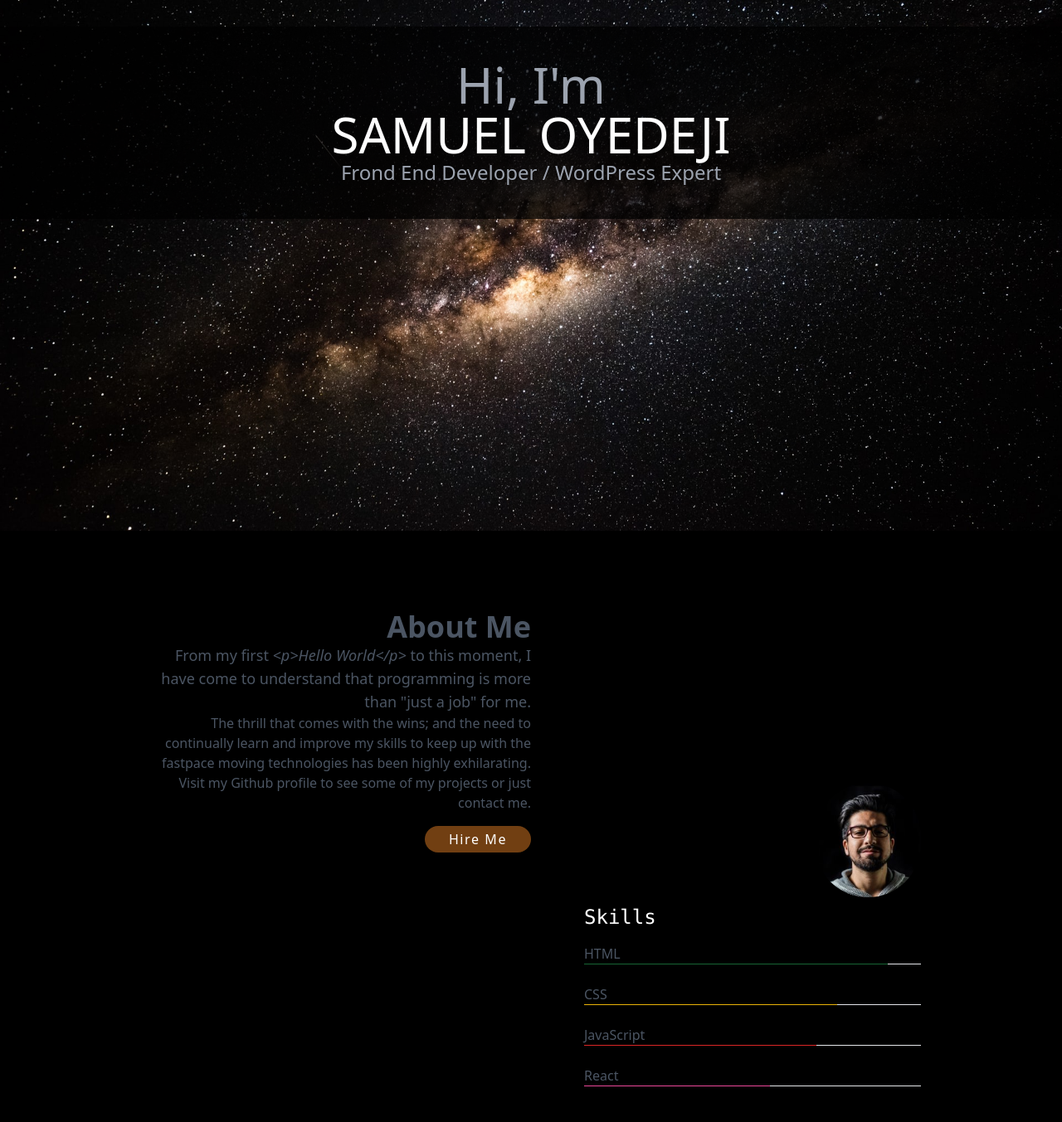
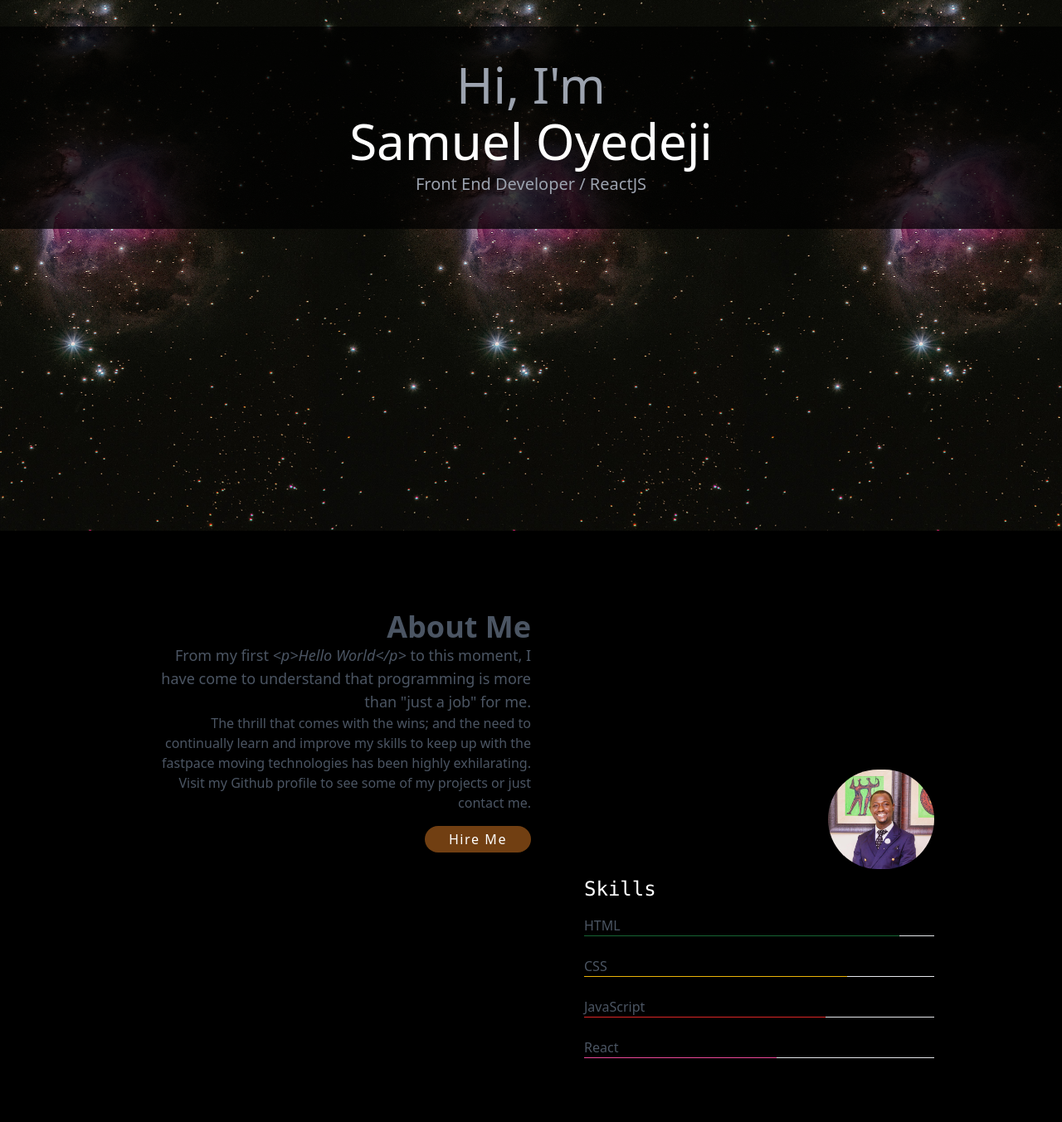
Before and after one commit to smtoyedeji/samueloyedeji, a website built with webpack: page public/index.html in a window 1280 px wide. Shown: the part 160-1513 px from the top of the page at 83% size. Built offline with nearby package versions, Linux system fonts and the light colour scheme; some packages are replaced by stand-ins of ours; no server answers; the database is empty.

Commit message:
portfolio UI update

```diff
--- a/public/custom.css
+++ b/public/custom.css
@@ -55,6 +55,7 @@ header {
   transform: scale(1.1);
 }
 
+
 @media screen and (min-width: 481px) {
   /*Work section styles*/
   .project-grid {
--- a/public/index.html
+++ b/public/index.html
@@ -13,7 +13,7 @@
 </head>
 
 <body class="bg-gray-200">
-    <div class="bg-top md:bg-cover h-screen overflow-hidden bg-black bg-opacity-100" id="home" style="background-image: url(img/space.jpg)">
+    <div class="bg-top bg-contain h-screen overflow-hidden" id="home" style="background-image: url(img/bg.jpg)">
         <!--content wrapper-->
         <header class="bg-gray-700 lg:bg-transparent px-6 flex flex-wrap items-center lg:py-0 py-2 z-10">
             <button type="button"
@@ -43,15 +43,18 @@
 
 
 
-        <div class="text-center pt-48 text-4xl text-gray-400">
-            <h1 class="md:text-6xl p-10  content bg-black bg-opacity-75">Hi, I'm <br> <span
-                    class="text-white-900 uppercase md:text-6xl text-white">Samuel Oyedeji</span> <br> <span
-                    class="md:text-2xl text-xl">Frond End Developer / WordPress Expert </span></h1>
+        <div class="text-center mt-48 p-10 leading-10 text-4xl text-gray-400 bg-black bg-opacity-75">
+            <h6 class="md:text-6xl mb-2">Hi, I'm</h6>
+            <h1 class="text-white-900 md:text-6xl text-white mb-2">Samuel Oyedeji</h1>
+            <h6 class="md:text-xl text-sm">Front End Developer / ReactJS</h6>
         </div>
+        <svg class="animate-bounce w-6 h-6 ...">
+            <!-- ... -->
+          </svg>
     </div>
     <!--end of nav-->
 
-    <div class="p-4 md:flex md:justify-center md:pt-24 md:px-8 md:pb-32 bg-black" id="about">
+    <div class="p-8 md:flex md:justify-center md:pt-24 md:px-8 md:pb-32 bg-black" id="about">
         <div class="pt-0 md:pl-8 text-gray-600 md:leading-loose md:w-2/5">
             <h2 class="md:text-4xl font-bold py-8 md:py-0 md:text-right">About Me</h2>
             <p class="md:text-lg md:text-right">From my first <span class="italic">&lt;p&gt;Hello World&lt;/p&gt;</span>
@@ -70,8 +73,8 @@
                 </div>
             </div>
         </div>
-        <div class="p-4 md:w-2/5 md:pl-16 md:mt-48">
-            <img class="rounded-full w-32 mb-2 ml-auto" src="./img/profilepicture.JPG" alt="my picture">
+        <div class="md:w-2/5 md:pl-16 md:mt-48">
+            <img class="rounded-full w-32 mb-2 ml-auto" src="./img/profilepic.jpg" alt="my picture">
             <div class="skills">
                 <h2 class="font-mono text-2xl text-white mb-4">Skills</h2>
                 <div class="skills">
@@ -168,7 +171,7 @@
 
     </div>
 
-    <section class="bg-black pt-12 grid md:grid-cols-2 gap-10 pr-2" id="contact">
+    <section class="bg-black pt-12 grid md:grid-cols-2 gap-10 pl-6" id="contact">
         <div class="max-w-2xl md:pl-16">
             <form class="p-2 sm:max-w-sm md:max-w-lg" id="feedback-form">
                 <h3 class="p-2 m-2 text-white text-2xl">Get In Touch</h3>
```
Also changed, not shown: main.js (line endings or trailing spaces), public/img/bg.jpg (added), public/img/moon.jpg (deleted), public/img/profilepic.jpg (added), public/img/profilepicture.JPG (deleted), public/img/space.jpg (deleted).
